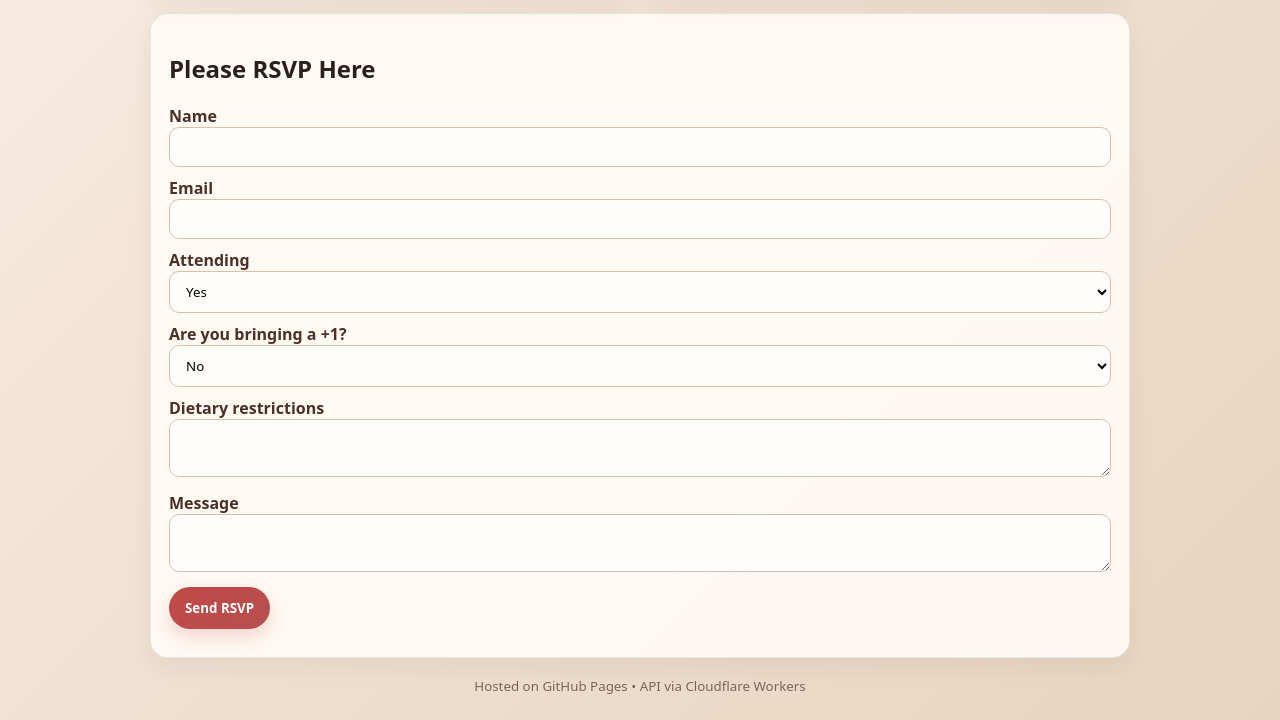
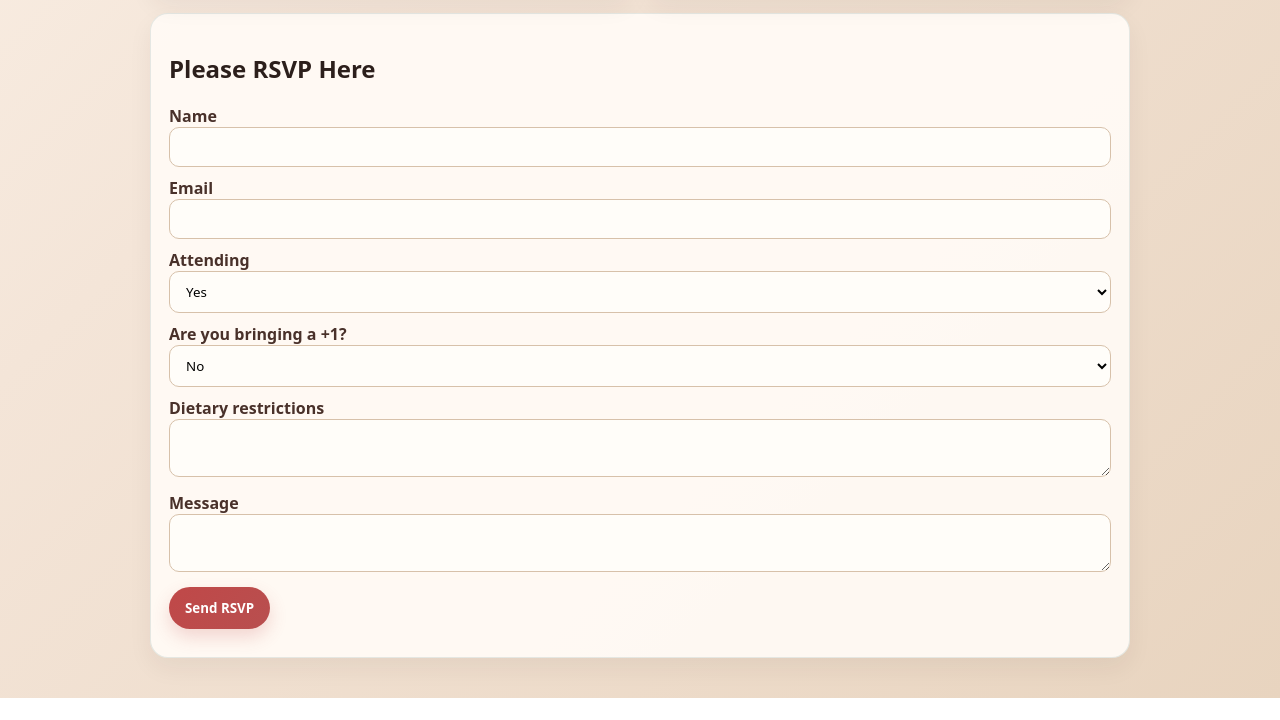
Before and after one commit to Yunji1994/renewal-party-1, a plain HTML site: page frontend/src/index.html in a window 1280 px wide. Shown: the part 924-1644 px from the top of the page. After the commit the page ends 1622 px from the top, so only its background shows below. Drawn offline with Linux system fonts and the light colour scheme.

Commit message:
removed footer

```diff
--- a/frontend/src/index.html
+++ b/frontend/src/index.html
@@ -72,7 +72,6 @@
     </section>
 
     <footer>
-      <small>Hosted on GitHub Pages • API via Cloudflare Workers</small>
     </footer>
   </main>
   <script src="script.js"></script>
```
